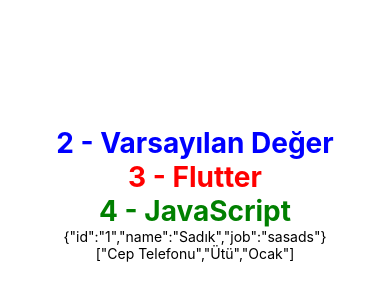
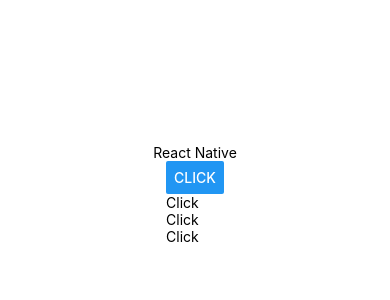
Before and after one commit to sadikcantuluk/ReactNative, a React Native app: screen / in a window 390 px wide. Shown: the part 228-528 px from the top of the page. Built offline with nearby package versions, Linux system fonts and the light colour scheme.

Commit message:
button and image components

```diff
--- a/App.js
+++ b/App.js
@@ -2,15 +2,14 @@
 import Title from "./src/components/Title";
 import User from "./src/components/User";
 import Porducts from "./src/components/Porducts";
+import Resim from "./src/components/Resim";
+import Buton from "./src/components/Buton";
 
 export default function App() {
   return (
     <View style={styles.container}>
-      <Title color="blue" number={1} isVisible={true}/>
-      <Title text="Flutter" color="red" number={2} />
-      <Title text="JavaScript" color="green" number={3} isVisible={true}/>
-      <User data={{id:"1",name:"Sadık",job:"sasads"}}></User>
-      <Porducts data={["Cep Telefonu","Ütü","Ocak"]}/>
+     <Text >React Native</Text>
+     <Buton />
     </View>
   );
 }
@@ -21,5 +20,5 @@
     backgroundColor: "white",
     justifyContent: "center",
     alignItems: "center",
-  },
+  }
 });
--- /dev/null
+++ b/src/components/Buton.js
@@ -0,0 +1,53 @@
+import { StyleSheet,
+  Text,
+  View,
+  Button,
+  TouchableOpacity,
+  TouchableHighlight,
+  TouchableWithoutFeedback
+ } from "react-native";
+import React from "react";
+
+const Buton = () => {
+
+  const handleClick = () => {
+    alert("Merhaba");
+  };
+
+  return (
+    <View>
+      <Button title="Click" onPress={handleClick} />
+
+      {/* Touchable Componenti hem Android hem de İOS da aynı tip Butonları yapmamızı sağlar.
+      Ayrıca standart Buton dışında istediğimiz Butonları tasarlamamızı sağlar. */}
+
+      {/* TouchableOpacity Componenti Touchable Componentlerinin en basic yapısıdır. */}
+
+      <TouchableOpacity onPress={handleClick}>
+        <Text>Click</Text>
+      </TouchableOpacity>
+
+      {/* TouchableHighlight Componenti butona tıklandığında bir backround verir. */}
+
+      <TouchableHighlight
+      onPress={handleClick}
+      activeOpacity={0.6}
+      underlayColor="red"
+      >
+        <Text>Click</Text>
+      </TouchableHighlight>
+
+      {/* TouchableWithoutFeedback Componenti butona tıklandığında herhangi bir reaksiyon vermez. */}
+
+      <TouchableWithoutFeedback
+      onPress={handleClick}
+      >
+        <Text>Click</Text>
+      </TouchableWithoutFeedback>
+    </View>
+  );
+};
+
+export default Buton;
+
+const styles = StyleSheet.create({});
--- /dev/null
+++ b/src/components/Resim.js
@@ -0,0 +1,22 @@
+import { StyleSheet, Text, View,Image } from 'react-native'
+import React from 'react'
+
+const Resim = () => {
+  return (
+    <View style={styles.container}>
+      <Image style={styles.image} source={{uri:"https://ankara.tfo.k12.tr/wp-content/uploads/2022/06/Ataturk.jpg"}} />
+    </View>
+  )
+}
+
+export default Resim
+
+const styles = StyleSheet.create({
+    container:{
+        paddingTop:50
+    },
+    image:{
+        width:250,
+        height:250
+    }
+})
--- a/src/components/Title.js
+++ b/src/components/Title.js
@@ -30,7 +30,7 @@
 }
 
 Title.defaultProps={
-  text:"Varsayılan Değer",
+  text:"Varsayilan Değer",
   isVisible:true
 }
 
```
Also changed, not shown: src/components/Deneme.js (deleted, +0 -19 lines).
